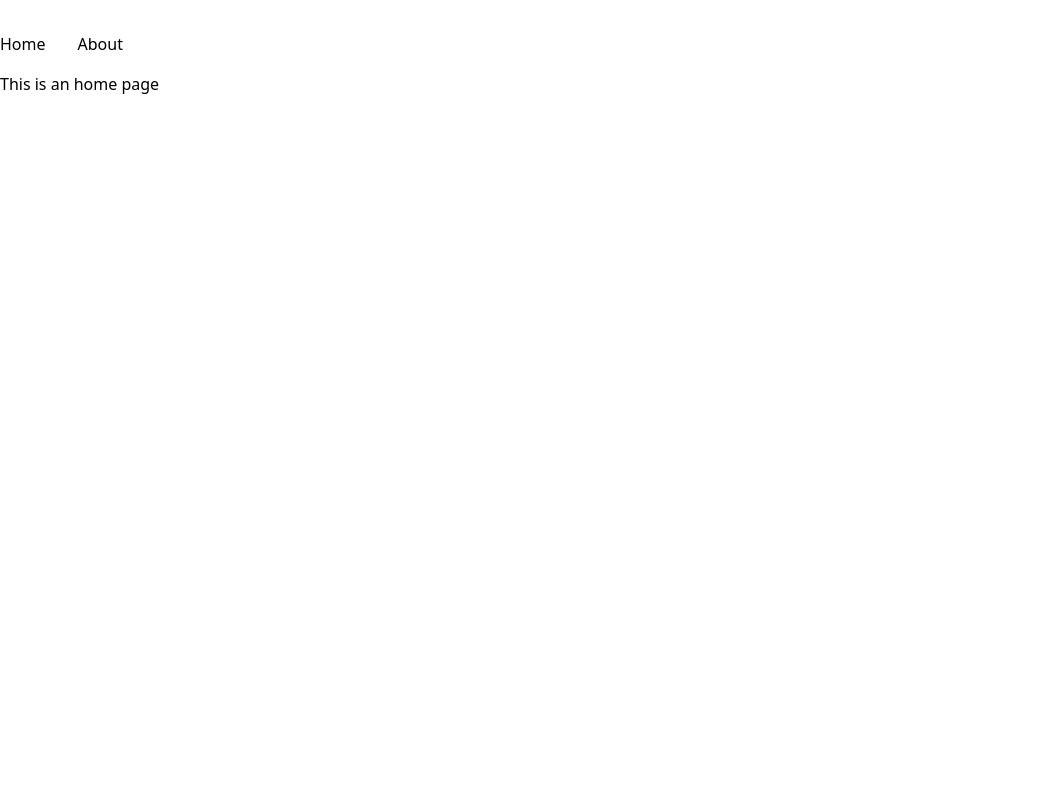
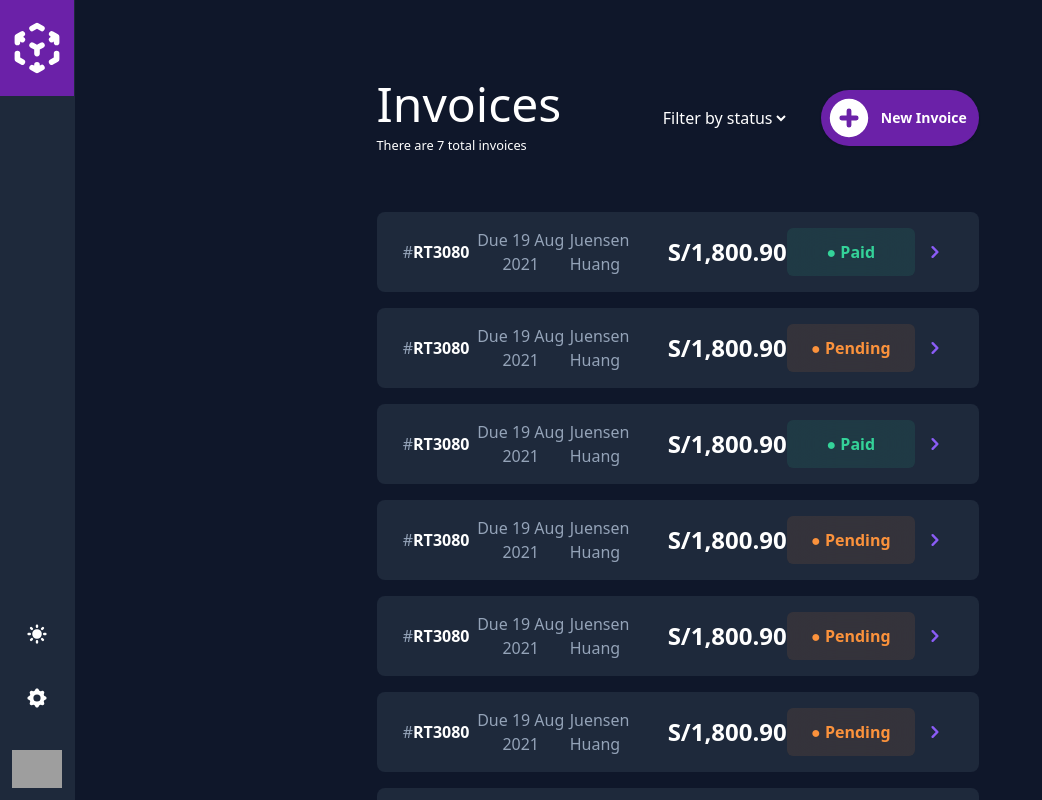
Before and after one commit to SerhiiShapovalov530/Invoices_App-Vue3, a Vue app: page / in a window 1280 px wide. Shown: the top 800 px of the page, without its empty margins (0-1042 px from the left). Built offline with nearby package versions, Linux system fonts and the light colour scheme; grey boxes are pictures that could not be loaded.

Commit message:
chore: add home layout

```diff
--- a/src/App.vue
+++ b/src/App.vue
@@ -1,16 +1,11 @@
 <script setup>
-import { RouterLink, RouterView } from 'vue-router'
+import BaseLayout from '@/layouts/Base.vue'
 </script>
 
 <template>
-  <header>
-    <nav>
-      <RouterLink to="/">Home</RouterLink>
-      <RouterLink to="/about">About</RouterLink>
-    </nav>
-  </header>
-
-  <RouterView />
+  <BaseLayout>
+    <RouterView />
+  </BaseLayout>
 </template>
 
 <style scoped>
--- /dev/null
+++ b/src/components/invoice/Row.vue
@@ -0,0 +1,34 @@
+<script setup>
+defineProps({
+    status: String
+})
+</script>
+
+<template>
+<div class="flex duration-300 justify-between items-center px-6 py-4 rounded-lg bg-slate-800 text-slate-400 hover:bg-slate-400/20">
+    <div class="w-32 text-center">
+        #<span class="text-white font-semibold">RT3080</span>
+    </div>
+    <div class="w-44 text-center">Due 19 Aug 2021</div>
+    <div class="w-44">Juensen Huang</div>
+    <div class="w-44 text-center text-2xl text-white font-semibold">S/1,800.90</div>
+    <div class="w-44 flex justify-center">
+        <div v-if="status === 'paid'" class="backdrop-blur-xl bg-emerald-400/10 text-emerald-400 text-center w-32 py-3 rounded-md font-bold capitalize">
+            ● {{ status }}
+        </div>
+        <div v-else-if="status === 'pending'" class="backdrop-blur-xl bg-orange-400/10 text-orange-400 text-center w-32 py-3 rounded-md font-bold capitalize">
+            ● {{ status }}
+        </div>
+        <div v-else class="backdrop-blur-xl bg-slate-400/10 text-white text-center w-32 py-3 rounded-md font-bold capitalize">
+            ● {{ status }}
+        </div>
+    </div>
+    <div class="text-violet-500 cursor-pointer p-2 hover:bg-slate-700 rounded-full">
+        <svg class="w-6 h-6" fill="currentColor" viewBox="0 0 20 20" xmlns="http://www.w3.org/2000/svg">
+            <path fill-rule="evenodd"
+                d="M7.293 14.707a1 1 0 010-1.414L10.586 10 7.293 6.707a1 1 0 011.414-1.414l4 4a1 1 0 010 1.414l-4 4a1 1 0 01-1.414 0z"
+                clip-rule="evenodd"></path>
+        </svg>
+    </div>
+</div>
+</template>
--- /dev/null
+++ b/src/components/invoice/Table.vue
@@ -0,0 +1,27 @@
+<script setup>
+import { ref } from "vue";
+import InvoiceRow from "@/components/invoice/Row.vue";
+
+const invoices = ref([
+    { id: 1, status: 'paid' },
+    { id: 2, status: 'pending' },
+    { id: 3, status: 'paid' },
+    { id: 4, status: 'pending' },
+    { id: 5, status: 'pending' },
+    { id: 6, status: 'pending' },
+    { id: 7, status: 'draft' },
+    { id: 8, status: 'draft' },
+    { id: 9, status: 'draft' },
+    { id: 7, status: 'draft' },
+])
+</script>
+
+<template>
+    <div class="flex flex-col gap-4">
+        <InvoiceRow
+            v-for="invoice in invoices"
+            :status="invoice.status"
+            :key="invoice.id"
+        />
+    </div>
+</template>
--- /dev/null
+++ b/src/components/ui/Navbar.vue
@@ -0,0 +1,12 @@
+<script setup>
+import { RouterLink, RouterView } from 'vue-router'
+</script>
+
+<template>
+  <header>
+    <nav>
+      <RouterLink to="/">Home</RouterLink>
+      <RouterLink to="/about">About</RouterLink>
+    </nav>
+  </header>
+</template>
--- /dev/null
+++ b/src/components/ui/Sidebar.vue
@@ -0,0 +1,22 @@
+<template>
+<aside className='w-20 flex flex-col bg-slate-800 border-r border-slate-800'>
+    <h1 className='flex justify-center py-5 text-white bg-purple-800'>
+      <svg class="w-14 h-14 " fill="currentColor" viewBox="0 0 20 20" xmlns="http://www.w3.org/2000/svg"><path fill-rule="evenodd" d="M9.504 1.132a1 1 0 01.992 0l1.75 1a1 1 0 11-.992 1.736L10 3.152l-1.254.716a1 1 0 11-.992-1.736l1.75-1zM5.618 4.504a1 1 0 01-.372 1.364L5.016 6l.23.132a1 1 0 11-.992 1.736L4 7.723V8a1 1 0 01-2 0V6a.996.996 0 01.52-.878l1.734-.99a1 1 0 011.364.372zm8.764 0a1 1 0 011.364-.372l1.733.99A1.002 1.002 0 0118 6v2a1 1 0 11-2 0v-.277l-.254.145a1 1 0 11-.992-1.736l.23-.132-.23-.132a1 1 0 01-.372-1.364zm-7 4a1 1 0 011.364-.372L10 8.848l1.254-.716a1 1 0 11.992 1.736L11 10.58V12a1 1 0 11-2 0v-1.42l-1.246-.712a1 1 0 01-.372-1.364zM3 11a1 1 0 011 1v1.42l1.246.712a1 1 0 11-.992 1.736l-1.75-1A1 1 0 012 14v-2a1 1 0 011-1zm14 0a1 1 0 011 1v2a1 1 0 01-.504.868l-1.75 1a1 1 0 11-.992-1.736L16 13.42V12a1 1 0 011-1zm-9.618 5.504a1 1 0 011.364-.372l.254.145V16a1 1 0 112 0v.277l.254-.145a1 1 0 11.992 1.736l-1.735.992a.995.995 0 01-1.022 0l-1.735-.992a1 1 0 01-.372-1.364z" clip-rule="evenodd"></path></svg>
+    </h1>
+
+    <div className='flex flex-col justify-between p-0 h-screen'>
+      <div className="flex flex-col space-y-2"></div>
+      <div className="flex flex-col items-center space-y-4">
+        <a className='text-white text-sm flex items-center gap-x-4 cursor-pointer p-3 hover:bg-slate-700 rounded-full'>
+          <svg class="w-6 h-6" fill="currentColor" viewBox="0 0 20 20" xmlns="http://www.w3.org/2000/svg"><path fill-rule="evenodd" d="M10 2a1 1 0 011 1v1a1 1 0 11-2 0V3a1 1 0 011-1zm4 8a4 4 0 11-8 0 4 4 0 018 0zm-.464 4.95l.707.707a1 1 0 001.414-1.414l-.707-.707a1 1 0 00-1.414 1.414zm2.12-10.607a1 1 0 010 1.414l-.706.707a1 1 0 11-1.414-1.414l.707-.707a1 1 0 011.414 0zM17 11a1 1 0 100-2h-1a1 1 0 100 2h1zm-7 4a1 1 0 011 1v1a1 1 0 11-2 0v-1a1 1 0 011-1zM5.05 6.464A1 1 0 106.465 5.05l-.708-.707a1 1 0 00-1.414 1.414l.707.707zm1.414 8.486l-.707.707a1 1 0 01-1.414-1.414l.707-.707a1 1 0 011.414 1.414zM4 11a1 1 0 100-2H3a1 1 0 000 2h1z" clip-rule="evenodd"></path></svg>
+        </a>
+        <a className='text-white text-sm flex items-center gap-x-4 cursor-pointer p-3 hover:bg-slate-700 rounded-full'>
+          <svg class="w-6 h-6" fill="currentColor" viewBox="0 0 20 20" xmlns="http://www.w3.org/2000/svg"><path fill-rule="evenodd" d="M11.49 3.17c-.38-1.56-2.6-1.56-2.98 0a1.532 1.532 0 01-2.286.948c-1.372-.836-2.942.734-2.106 2.106.54.886.061 2.042-.947 2.287-1.561.379-1.561 2.6 0 2.978a1.532 1.532 0 01.947 2.287c-.836 1.372.734 2.942 2.106 2.106a1.532 1.532 0 012.287.947c.379 1.561 2.6 1.561 2.978 0a1.533 1.533 0 012.287-.947c1.372.836 2.942-.734 2.106-2.106a1.533 1.533 0 01.947-2.287c1.561-.379 1.561-2.6 0-2.978a1.532 1.532 0 01-.947-2.287c.836-1.372-.734-2.942-2.106-2.106a1.532 1.532 0 01-2.287-.947zM10 13a3 3 0 100-6 3 3 0 000 6z" clip-rule="evenodd"></path></svg>
+        </a>
+        <a className='text-blue-900 text-sm flex items-center gap-x-4 cursor-pointer p-3 hover:bg-slate-700'>
+          <img src="https://randomuser.me/api/portraits/lego/2.jpg" />
+        </a>
+      </div>
+    </div>
+  </aside>
+</template>
--- /dev/null
+++ b/src/layouts/Base.vue
@@ -0,0 +1,10 @@
+<script setup>
+import Sidebar from '../components/ui/Sidebar.vue';
+</script>
+
+<template>
+    <div className='flex h-screen font-sans text-white bg-slate-900'>
+        <Sidebar />
+        <slot />
+    </div>
+</template>
--- a/src/views/HomeView.vue
+++ b/src/views/HomeView.vue
@@ -1,7 +1,32 @@
+<script setup>
+import InvoiceTable from "@/components/invoice/Table.vue";
+</script>
+
 <template>
-  <div class="home">
-    <h1>This is an home page</h1>
-  </div>
+  <main class="flex justify-center w-screen ">
+    <div class="w-6/12 flex flex-col">
+      <div class="flex justify-between mt-20 mb-14">
+        <div>
+          <h1 class="text-5xl font-semi-bold mb-1">Invoices</h1>
+          <small>There are 7 total invoices</small>
+        </div>
+        <div class="flex items-center gap-8">
+          <select class="bg-transparent focus:outline-none cursor-pointer">
+            <option class="text-gray-800" value="">Filter by status</option>
+            <option class="text-gray-800" value="paid">Paid</option>
+            <option class="text-gray-800" value="pending">Pending</option>
+            <option class="text-gray-800" value="draft">Draft</option>
+          </select>
+          <button class="flex items-center gap-2 py-1 pl-1 pr-3 bg-purple-800 text-white text-sm font-semibold rounded-full shadow focus:outline-none">
+            <svg class="w-12 h-12" fill="currentColor" viewBox="0 0 20 20" xmlns="http://www.w3.org/2000/svg"><path fill-rule="evenodd" d="M10 18a8 8 0 100-16 8 8 0 000 16zm1-11a1 1 0 10-2 0v2H7a1 1 0 100 2h2v2a1 1 0 102 0v-2h2a1 1 0 100-2h-2V7z" clip-rule="evenodd"></path></svg>
+            New Invoice
+          </button>
+        </div>
+      </div>
+
+      <InvoiceTable />
+    </div>
+  </main>
 </template>
 
 <style>
```
